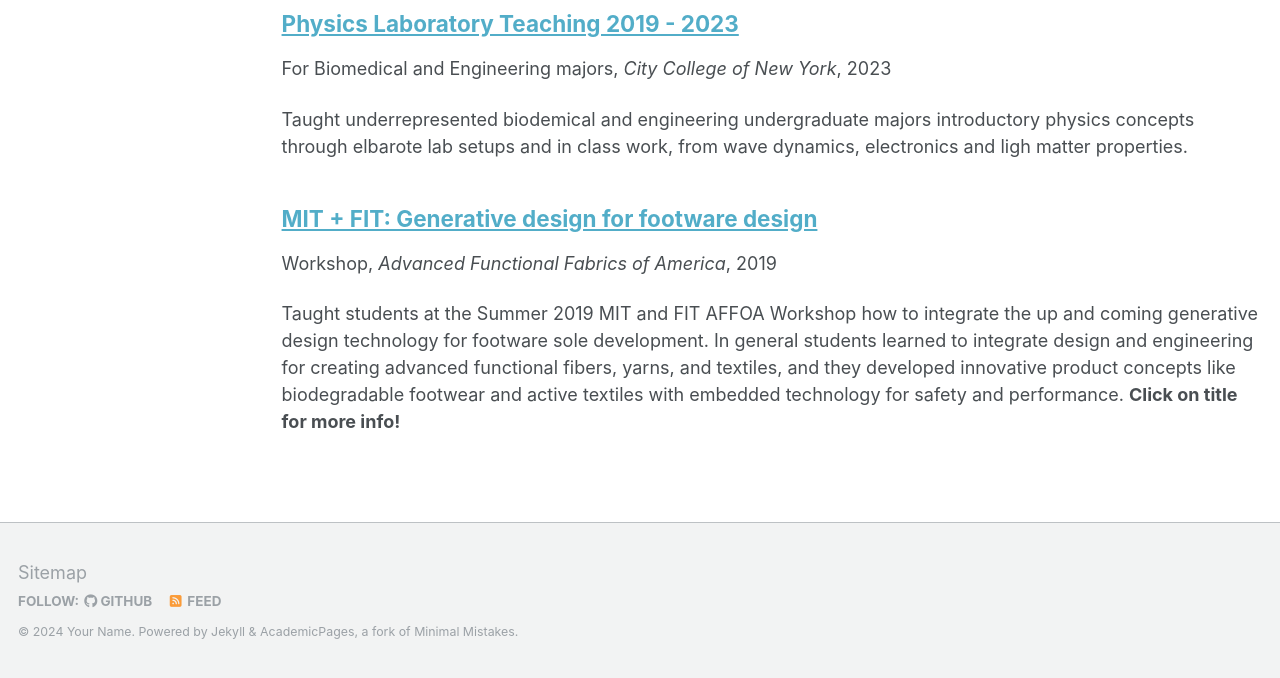
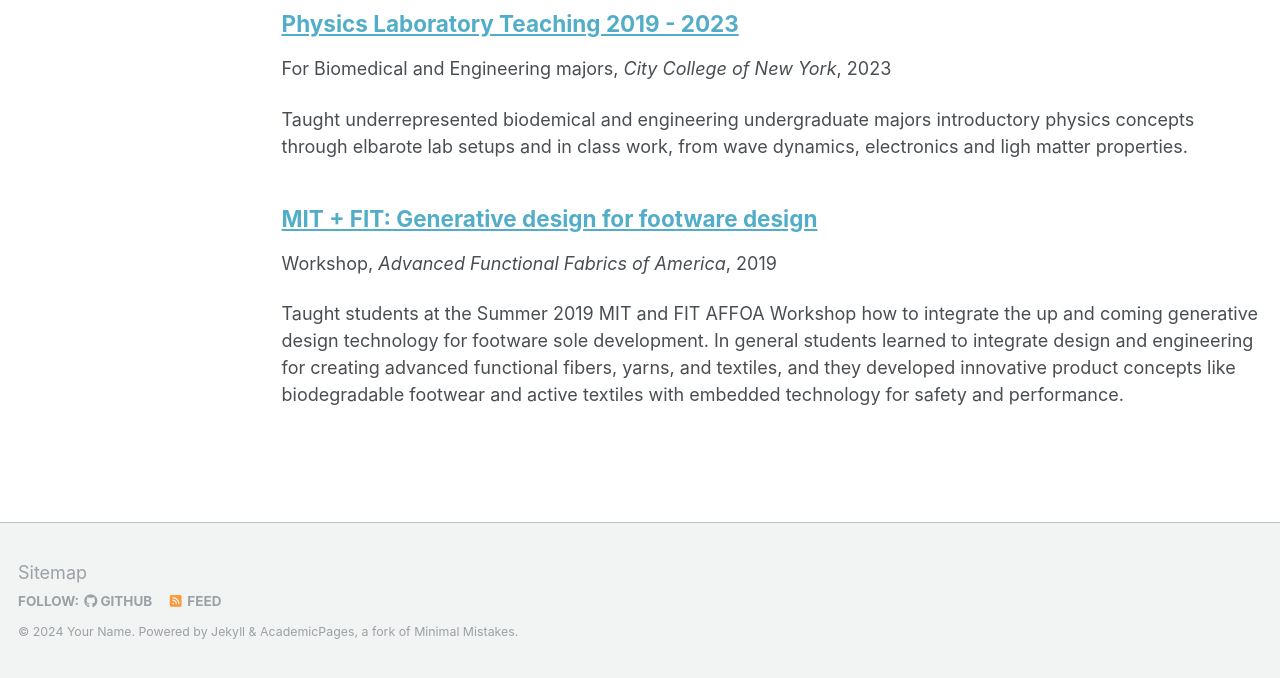
Before and after one commit to kryogenica/CV, a Jekyll site: the page built from _pages/teaching.html, in a window 1280 px wide, cut to the strip 222-900 px from the top of the page. Built offline with Jekyll 4.4.1, drawn with Linux system fonts in a browser that asks for light colours.

Commit message:
Update 2019-FIT-MIT.md

```diff
--- a/_teaching/2019-FIT-MIT.md
+++ b/_teaching/2019-FIT-MIT.md
@@ -8,7 +8,7 @@
 location: "New York, NY"
 ---
 
-Taught students at the Summer 2019 MIT and FIT AFFOA Workshop how to integrate the up and coming generative design technology for footware sole development. In general students learned to integrate design and engineering for creating advanced functional fibers, yarns, and textiles, and they developed innovative product concepts like biodegradable footwear and active textiles with embedded technology for safety and performance. **Click on title for more info!**
+Taught students at the Summer 2019 MIT and FIT AFFOA Workshop how to integrate the up and coming generative design technology for footware sole development. In general students learned to integrate design and engineering for creating advanced functional fibers, yarns, and textiles, and they developed innovative product concepts like biodegradable footwear and active textiles with embedded technology for safety and performance.
 
 [MIT and FIT join forces create innovative textiles](https://news.mit.edu/2019/mit-and-fit-join-forces-create-innovative-textiles-0717)
 
```
